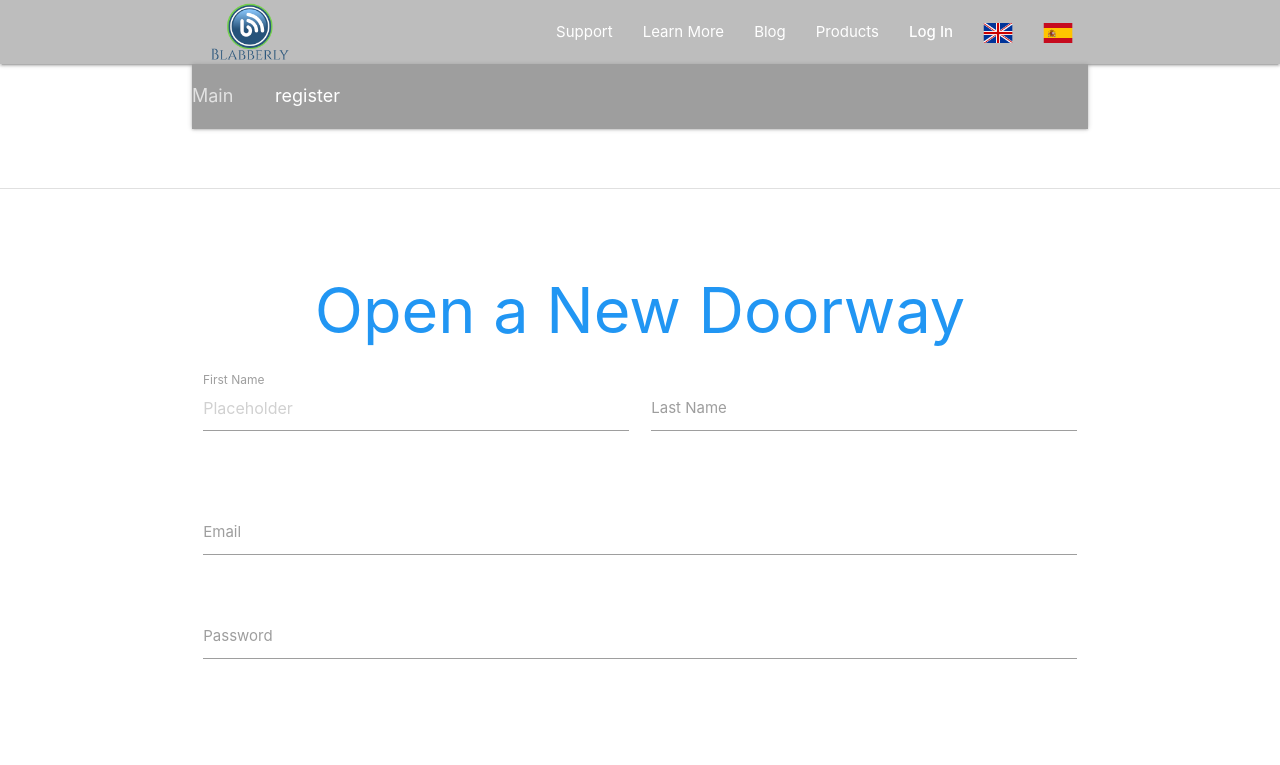
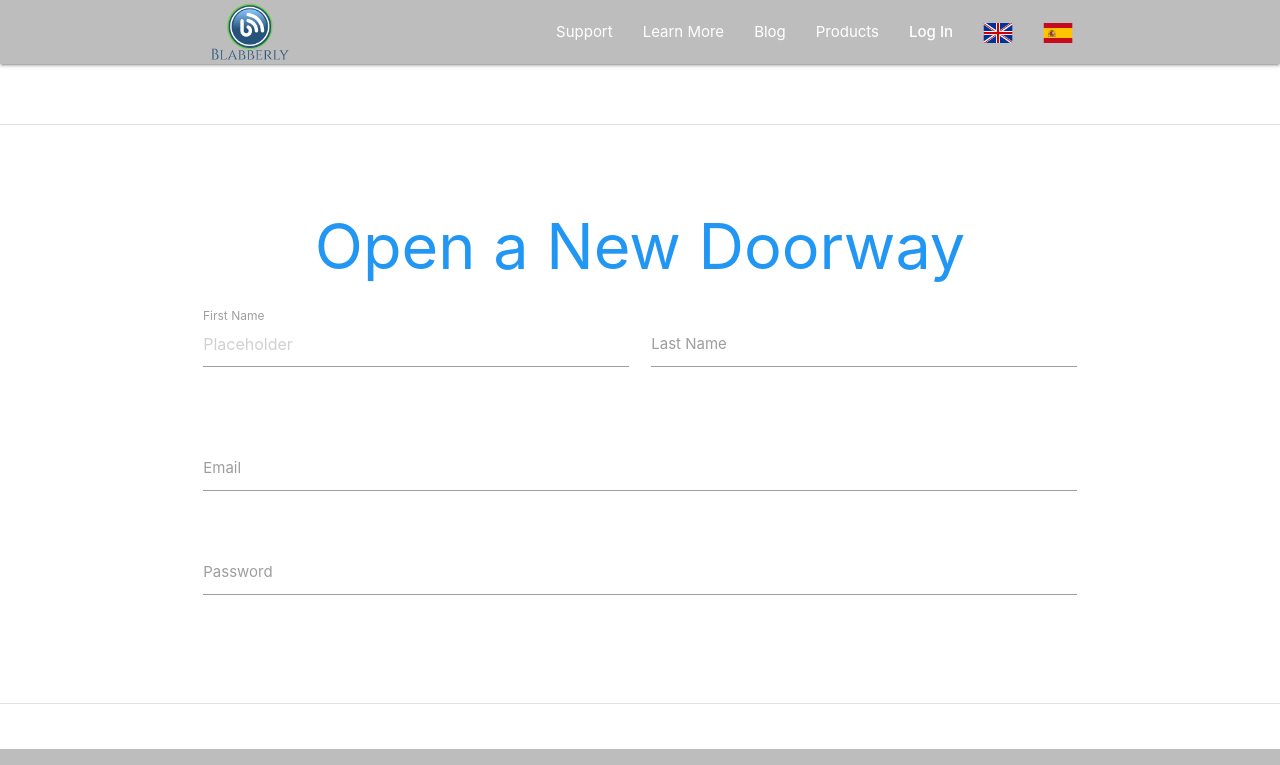
Before and after one commit to dogray7722/4305, a plain HTML site: page register.html in a window 1280 px wide. Shown: the top 765 px of the page. Drawn offline with nearby package versions, Linux system fonts and the light colour scheme.

```diff
--- a/register.html
+++ b/register.html
@@ -36,16 +36,6 @@
       <a href="#" data-target="nav-mobile" class="sidenav-trigger"><i class="material-icons">menu</i></a>
     </div>
   </nav>
-  <div class="container">
-  <nav>
-    <div class="nav-wrapper">
-      <div class="col s12 grey dark-5">
-        <a href="#!" class="breadcrumb">Main</a>
-        <a href="#!" class="breadcrumb">register</a>
-      </div>
-    </div>
-  </nav>
-</div>
 
   <div class="section no-pad-bot" id="index-banner">
     <br><br>
```
Also changed, not shown: index.html (+3 -4 lines).
